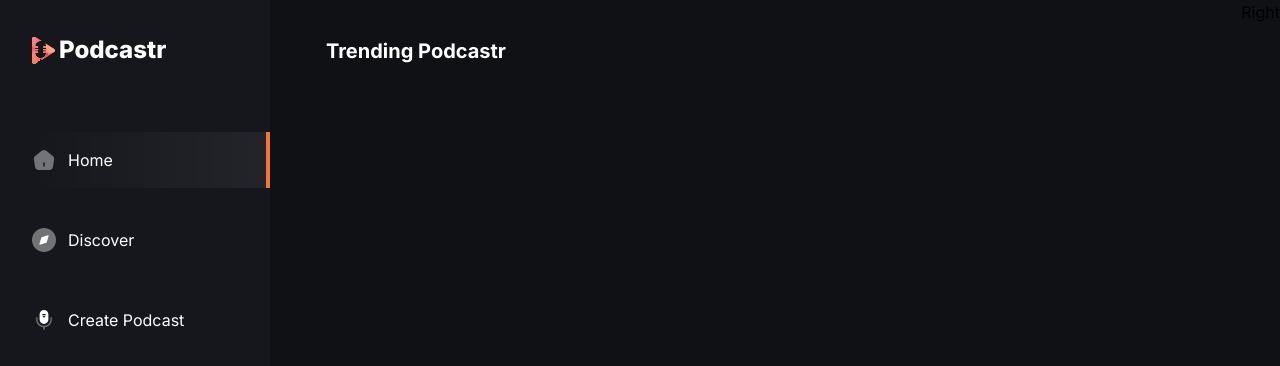
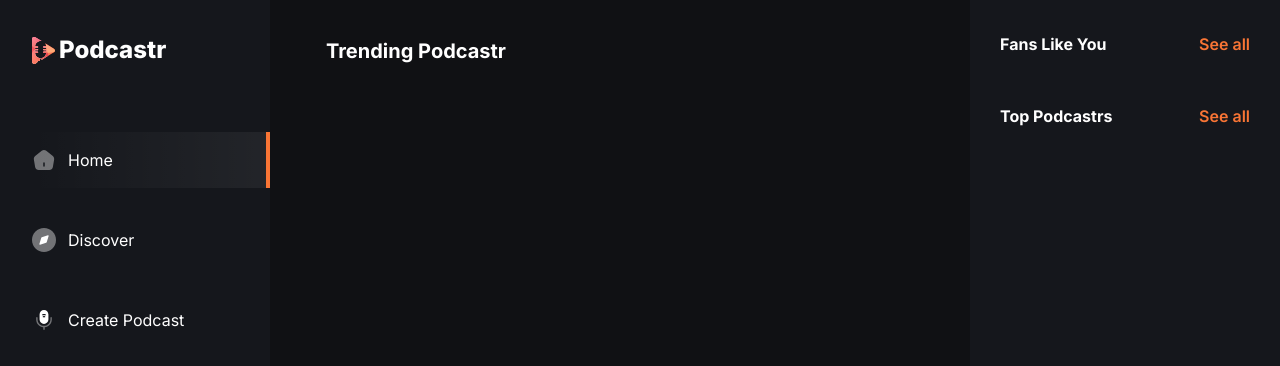
Before and after one commit to abhishekbhartiind/ai-saas-podcastr, a Next.js app: page / in a window 1280 px wide. Shown: the top 366 px of the page. Built offline with nearby package versions, Linux system fonts and the light colour scheme.

Commit message:
right sidebar added

```diff
--- a/src/app/(root)/layout.tsx
+++ b/src/app/(root)/layout.tsx
@@ -1,6 +1,7 @@
 import Image from "next/image"
 import LeftSidebar from "@/components/LeftSidebar"
 import { Toaster } from "@/components/ui/toaster"
+import RightSidebar from "@/components/RightSidebar"
 
 export default function RootLayout({
   children,
@@ -29,7 +30,7 @@ export default function RootLayout({
             </div>
           </div>
         </section>
-        <div>Right</div>
+        <RightSidebar />
       </main>
     </div>
   )
--- /dev/null
+++ b/src/components/Header.tsx
@@ -0,0 +1,18 @@
+import { cn } from '@/lib/utils';
+import Link from 'next/link';
+import React from 'react'
+
+const Header = ({ headerTitle, titleClassName}: { headerTitle?: string; titleClassName?: string}) => {
+  return (
+    <header className="flex items-center justify-between">
+      {headerTitle ? (
+        <h1 className={cn('text-18 font-bold text-white-1', titleClassName)}>{headerTitle}</h1>
+      ): <div />}
+      <Link href="/discover" className="text-16 font-semibold text-orange-1">
+        See all
+      </Link>
+    </header>
+  )
+}
+
+export default Header
--- /dev/null
+++ b/src/components/RightSidebar.tsx
@@ -0,0 +1,52 @@
+"use client"
+
+import Image from "next/image"
+import Link from "next/link"
+import React from "react"
+import { useRouter } from "next/navigation"
+import { cn } from "@/lib/utils"
+import Header from "./Header"
+
+const RightSidebar = () => {
+  const router = useRouter()
+
+  return (
+    <section className={cn("right_sidebar h-[calc(100vh-5px)]")}>
+      <section>
+        <Header headerTitle="Fans Like You" />
+      </section>
+      <section className="flex flex-col gap-8 pt-12">
+        <Header headerTitle="Top Podcastrs" />
+        {/* <div className="flex flex-col gap-6">
+          {topPodcasters?.slice(0, 3).map((podcaster) => (
+            <div
+              key={podcaster._id}
+              className="flex cursor-pointer justify-between"
+              onClick={() => router.push(`/profile/${podcaster.clerkId}`)}
+            >
+              <figure className="flex items-center gap-2">
+                <Image
+                  src={podcaster.imageUrl}
+                  alt={podcaster.name}
+                  width={44}
+                  height={44}
+                  className="aspect-square rounded-lg"
+                />
+                <h2 className="text-14 font-semibold text-white-1">
+                  {podcaster.name}
+                </h2>
+              </figure>
+              <div className="flex items-center">
+                <p className="text-12 font-normal text-white-1">
+                  {podcaster.totalPodcasts} podcasts
+                </p>
+              </div>
+            </div>
+          ))}
+        </div> */}
+      </section>
+    </section>
+  )
+}
+
+export default RightSidebar
```
